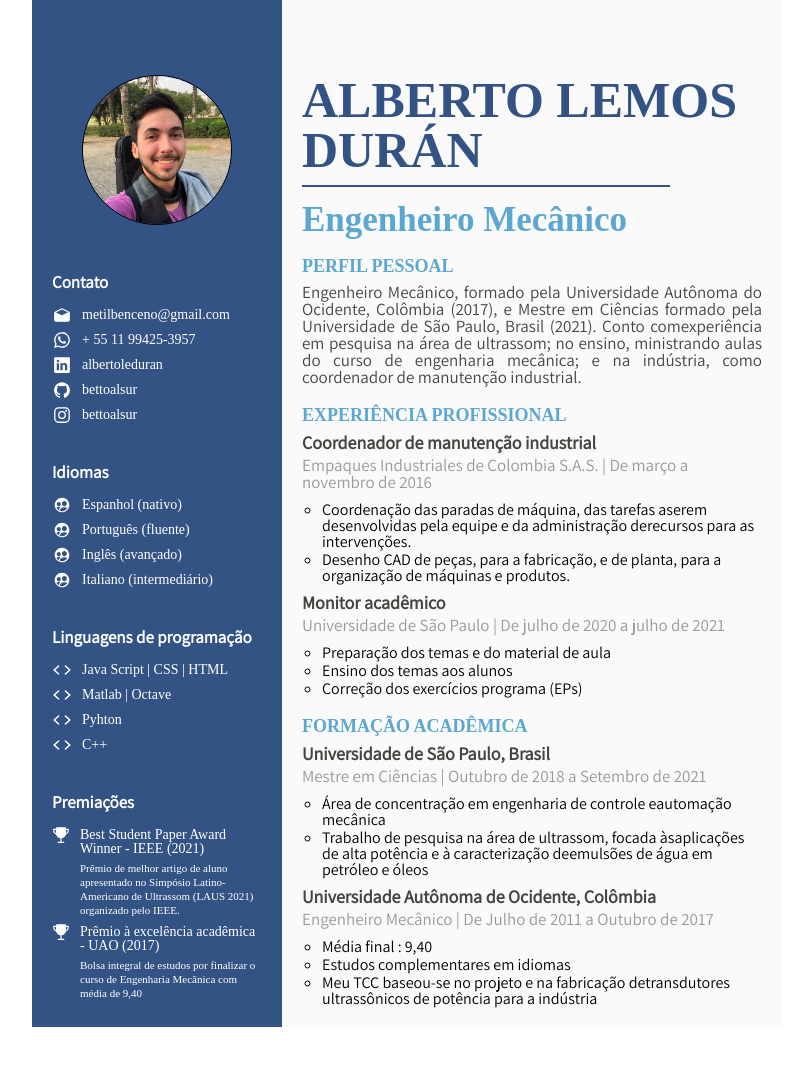
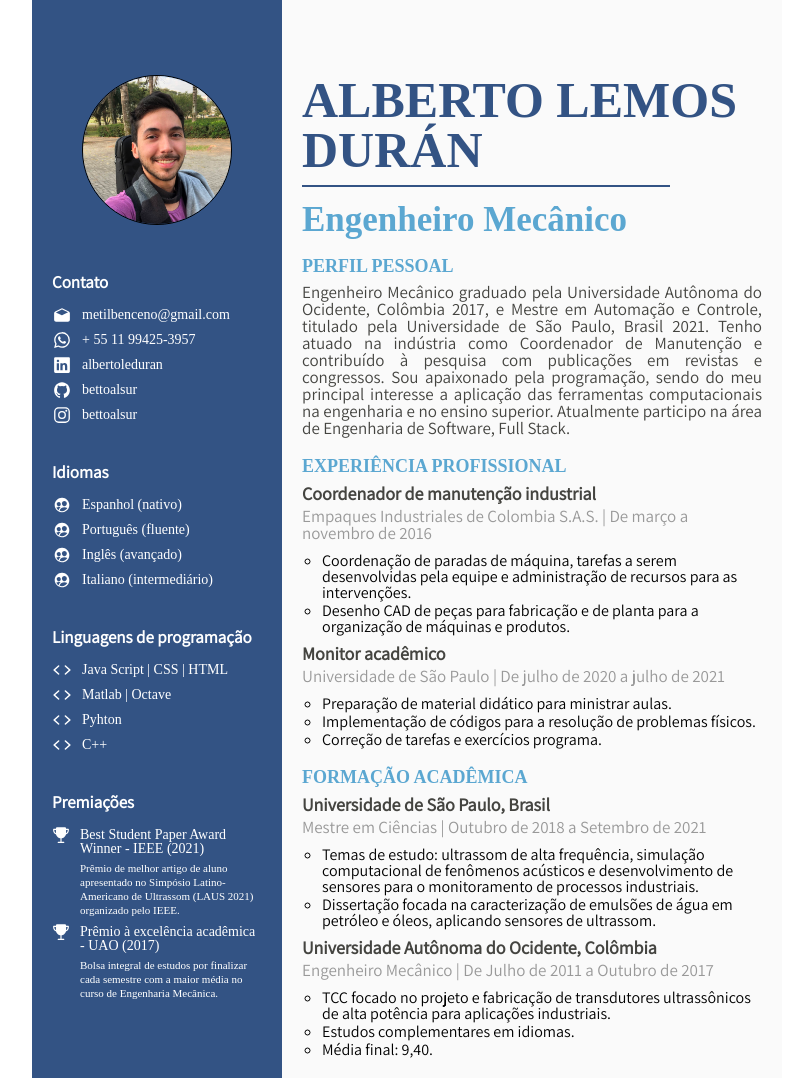
Before and after one commit to bettoalsur/my-resume, a plain HTML site: page index.html in a window 1280 px wide. Shown: the whole page, without its empty margins (233-1026 px from the left). Before the commit the page ends 1027 px from the top, so only its background shows below. Drawn offline with nearby package versions, Linux system fonts and the light colour scheme; a web font is replaced by a local one.

Commit message:
update on resume content

```diff
--- a/index.html
+++ b/index.html
@@ -133,7 +133,7 @@
                         <span>Prêmio à excelência acadêmica - UAO (2017)
                             <span>
                                 <br>
-                                Bolsa integral de estudos por finalizar o curso de Engenharia Mecânica com média de 9,40
+                                Bolsa integral de estudos por finalizar cada semestre com a maior média no curso de Engenharia Mecânica.
                             </span>
                         </span>
                     </li>
@@ -145,8 +145,8 @@
             <div class="linha-horizontal"></div>
             <h2>Engenheiro Mecânico</h2>
             <h3>PERFIL PESSOAL</h3>
-            <p>Engenheiro Mecânico, formado pela Universidade Autônoma do Ocidente, Colômbia (2017), e Mestre em Ciências formado pela Universidade de São Paulo, Brasil
-                (2021). Conto comexperiência em pesquisa na área de ultrassom; no ensino, ministrando aulas do curso de engenharia mecânica; e na indústria, como coordenador de manutenção industrial.
+            <p>
+                Engenheiro Mecânico graduado pela Universidade Autônoma do Ocidente, Colômbia 2017, e Mestre em Automação e Controle, titulado pela Universidade de São Paulo, Brasil 2021. Tenho atuado na indústria como Coordenador de Manutenção e contribuído à pesquisa com publicações em revistas e congressos. Sou apaixonado pela programação, sendo do meu principal interesse a aplicação das ferramentas computacionais na engenharia e no ensino superior. Atualmente participo na área de Engenharia de Software, Full Stack.
             </p>
             <h3>
                 EXPERIÊNCIA PROFISSIONAL
@@ -158,8 +158,8 @@
                 Empaques Industriales de Colombia S.A.S. | De março a novembro de 2016
             </h5>
             <ul>
-                <li>Coordenação das paradas de máquina, das tarefas aserem desenvolvidas pela equipe e da administração derecursos para as intervenções.</li>
-                <li>Desenho CAD de peças, para a fabricação, e de planta, para a organização de máquinas e produtos.</li>
+                <li>Coordenação de paradas de máquina, tarefas a serem desenvolvidas pela equipe e administração de recursos para as intervenções.</li>
+                <li>Desenho CAD de peças para fabricação e de planta para a organização de máquinas e produtos.</li>
             </ul>
             <h4>
                 Monitor acadêmico
@@ -168,9 +168,9 @@
                 Universidade de São Paulo | De julho de 2020 a julho de 2021
             </h5>
             <ul>
-                <li>Preparação dos temas e do material de aula </li>
-                <li>Ensino dos temas aos alunos</li>
-                <li>Correção dos exercícios programa (EPs)</li>
+                <li>Preparação de material didático para ministrar aulas.</li>
+                <li>Implementação de códigos para a resolução de problemas físicos.</li>
+                <li>Correção de tarefas e exercícios programa.</li>
             </ul>
             <h3>
                 FORMAÇÃO ACADÊMICA
@@ -182,19 +182,19 @@
                 Mestre em Ciências | Outubro de 2018 a Setembro de 2021
             </h5>
             <ul>
-                <li>Área de concentração em engenharia de controle eautomação mecânica</li>
-                <li>Trabalho de pesquisa na área de ultrassom, focada àsaplicações de alta potência e à caracterização deemulsões de água em petróleo e óleos</li>
+                <li>Temas de estudo: ultrassom de alta frequência, simulação computacional de fenômenos acústicos e desenvolvimento de sensores para o monitoramento de processos industriais.</li>
+                <li>Dissertação focada na caracterização de emulsões de água em petróleo e óleos, aplicando sensores de ultrassom.</li>
             </ul>
             <h4>
-                Universidade Autônoma de Ocidente, Colômbia
+                Universidade Autônoma do Ocidente, Colômbia
             </h4>
             <h5>
                 Engenheiro Mecânico | De Julho de 2011 a Outubro de 2017
             </h5>
             <ul>
-                <li>Média final : 9,40</li>
-                <li>Estudos complementares em idiomas</li>
-                <li>Meu TCC baseou-se no projeto e na fabricação detransdutores ultrassônicos de potência para a indústria</li>
+                <li>TCC focado no projeto e fabricação de transdutores ultrassônicos de alta potência para aplicações industriais.</li>
+                <li>Estudos complementares em idiomas.</li>
+                <li>Média final: 9,40.</li>
             </ul>
         </div>
     </div>
--- a/responsive.css
+++ b/responsive.css
@@ -39,7 +39,7 @@
     }
 
     .sidebar img {
-        margin-top: 24px;
+        margin-top: 26px;
         filter: drop-shadow( 1px 1px 1px rgba(0, 0, 0, 0.7) );
         -webkit-filter: drop-shadow( 1px 1px 1px rgba(0, 0, 0, 0.7) );
 
```
